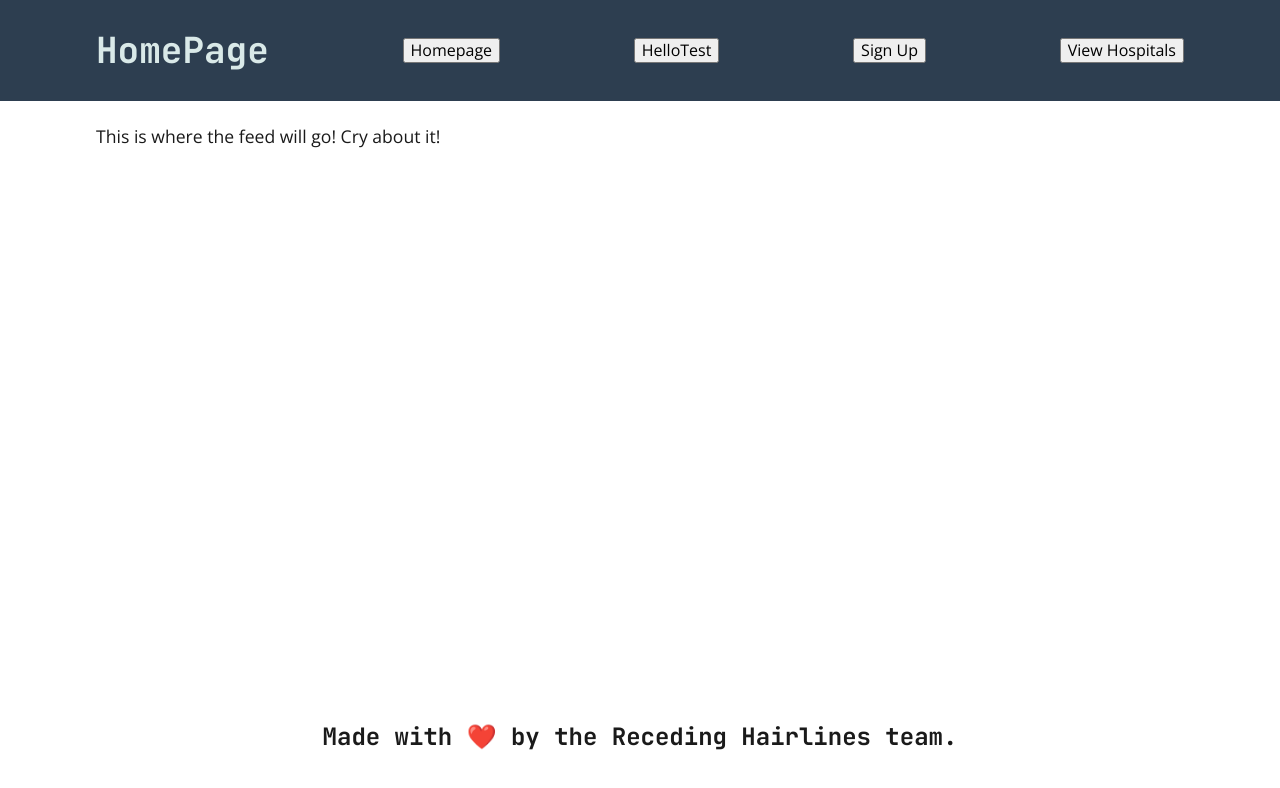
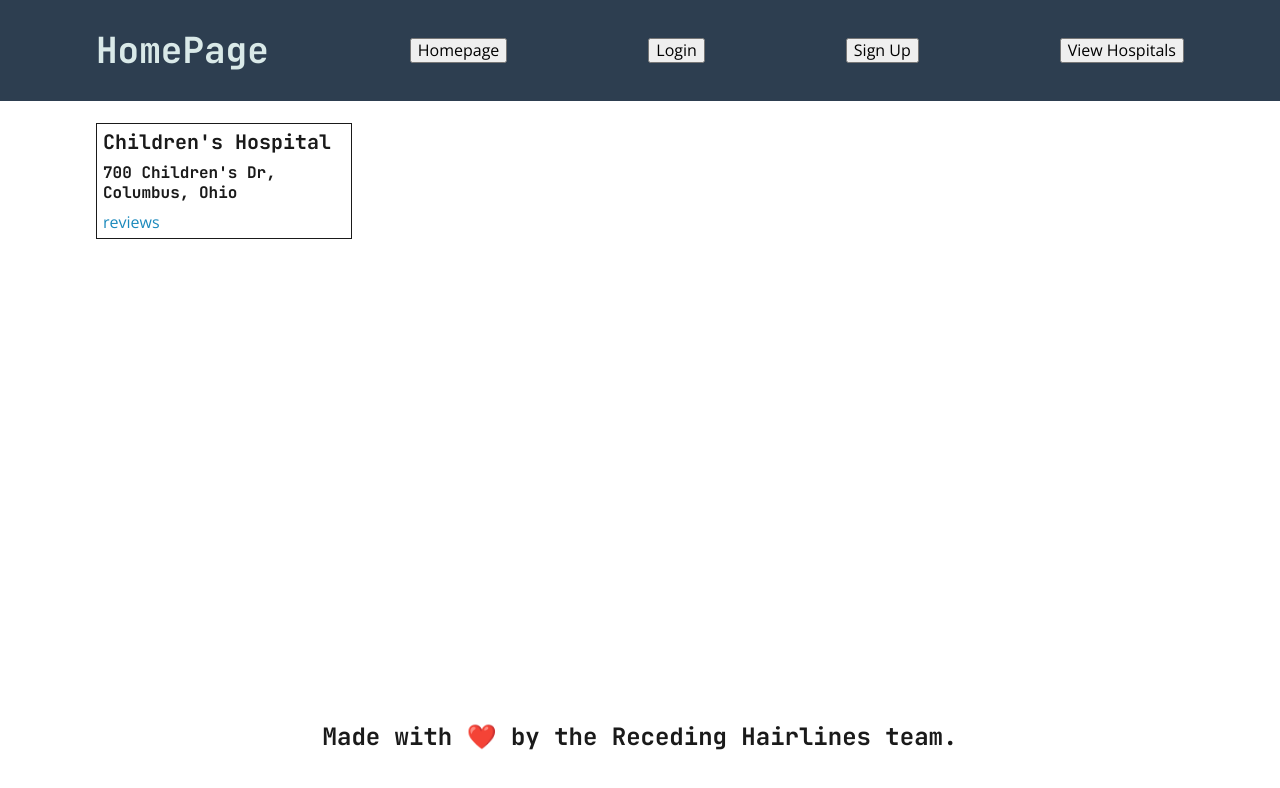
Before and after one commit to Galdronis/Hospital-Rater, a React (Create React App) app in the folder client/: page /feed in a window 1280 px wide. Shown: the top 788 px of the page. Built offline with nearby package versions, Linux system fonts and the light colour scheme.

Commit message:
Added card skeleton

```diff
--- a/client/src/components/Header/index.js
+++ b/client/src/components/Header/index.js
@@ -14,7 +14,7 @@ const Header = () => {
         </Link>
         <Link to="/login">
           <button>
-            HelloTest
+            Login
           </button>
         </Link>
         <Link to="/signup">
--- /dev/null
+++ b/client/src/css/feed.css
@@ -0,0 +1,3 @@
+#thin {
+    width: 16rem;
+}
--- a/client/src/pages/Feed.js
+++ b/client/src/pages/Feed.js
@@ -1,10 +1,16 @@
 import React from 'react';
+
+import '../css/feed.css'
 
 const feed = () => {
   return (
-    <div>
-      <p>This is where the feed will go! Cry about it!</p>
-    </div>
+    <div class="card" id='thin'>
+  <div class="card-body">
+    <h5 class="card-title">Children's Hospital</h5>
+    <h6 class="card-subtitle mb-2 text-muted">700 Children's Dr, Columbus, Ohio</h6>
+    <a href="#" class="card-link">reviews</a>
+  </div>
+</div>
   );
 };
 
```
